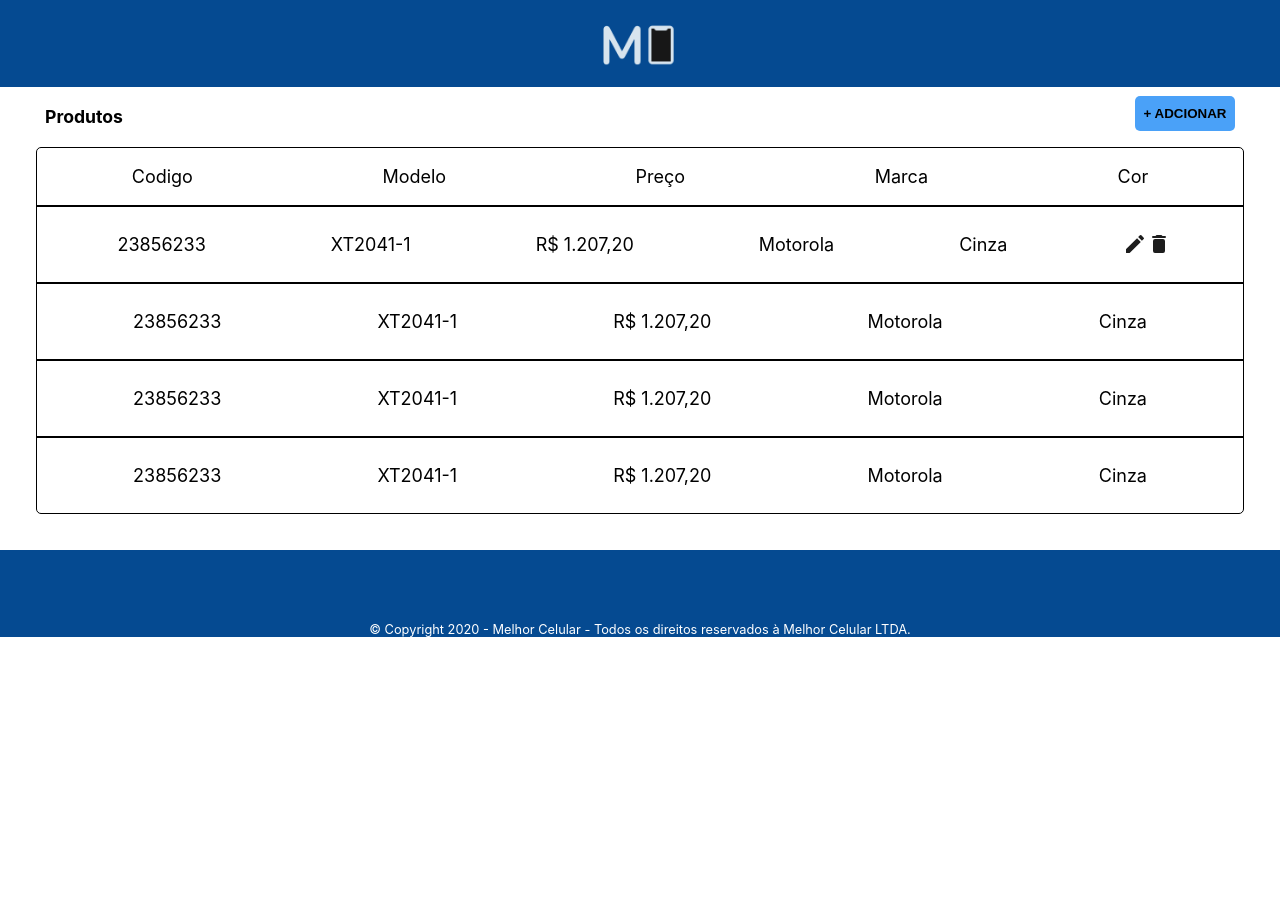
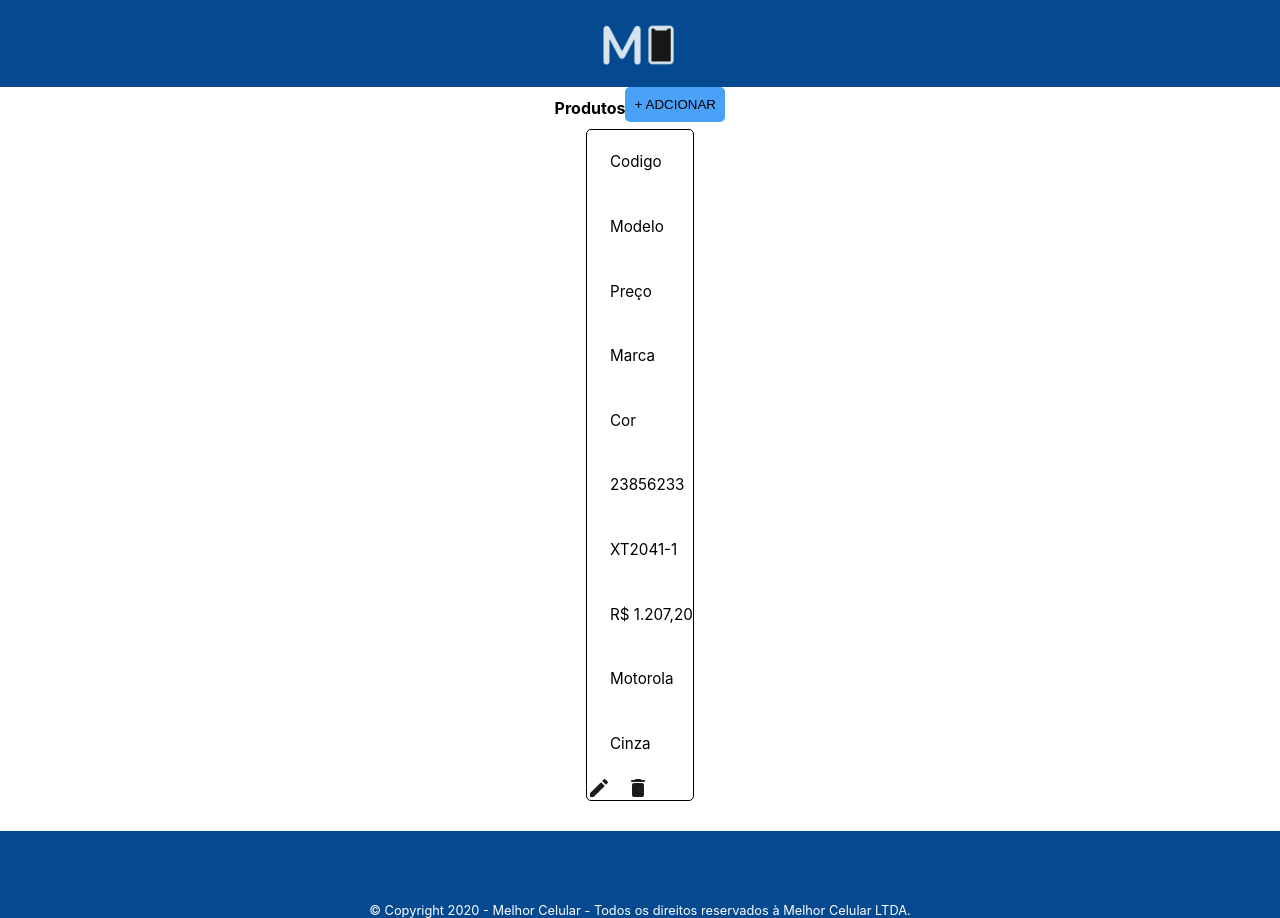
Before and after one commit to amitcesar/melhorcom-front-end-test, a React (Create React App) app: page / in a window 1280 px wide. Before the commit the page ends 800 px from the top, so only its background shows below. Built offline with nearby package versions, Linux system fonts and the light colour scheme.

Commit message:
align main content

```diff
--- a/src/App.js
+++ b/src/App.js
@@ -2,11 +2,12 @@
 import { Header } from "./components/Header.js";
 import { Footer } from "./components/Footer.js";
 import { PhonesList } from "./components/PhonesList.js";
+import { MainContent } from "./components/MainContent.js";
 function App() {
   return (
     <div className="App">
       <Header />
-      <PhonesList />
+      <MainContent />
       <Footer />
     </div>
   );
--- /dev/null
+++ b/src/components/MainContent.css
@@ -0,0 +1,69 @@
+.phones-container {
+  display: flex;
+  justify-content: center;
+  align-items: center;
+  flex-direction: column;
+
+  min-width: 500px;
+  font-size: 0.95rem;
+}
+.phones-container li,
+.phones-container ul {
+  list-style: none;
+  padding: 0;
+}
+
+.header-list {
+  display: flex;
+  justify-content: space-between;
+  align-items: center;
+}
+
+.header-list p {
+  font-weight: bold;
+  font-size: 1rem;
+}
+
+.header-list button {
+  width: 100px;
+  height: 35px;
+  padding: 0.5em;
+  background: #4aa1f8;
+  border-radius: 5px;
+
+  display: block;
+  margin-bottom: 0.5em;
+}
+
+.list-wrapper {
+  border: 1px solid black;
+  border-radius: 5px;
+  margin-bottom: 2em;
+}
+
+.list-category li,
+.list-content li {
+  padding: 1.5em;
+}
+
+.list-category li:last-of-type,
+.list-content li:last-of-type {
+  margin-right: auto;
+}
+
+.list-category li {
+  padding-left: 1.5em;
+}
+.list-content li {
+  padding-left: 1.5em;
+  padding-right: 0em;
+}
+
+.links-div {
+  display: flex;
+}
+
+.list-content img {
+  display: block;
+  margin-right: 1em;
+}
--- /dev/null
+++ b/src/components/MainContent.js
@@ -0,0 +1,36 @@
+import React from "react";
+import "./MainContent.css";
+import Edit from "../images/edit-24px.svg";
+import Delete from "../images/delete-24px.svg";
+export const MainContent = () => {
+  return (
+    <div className="phones-container">
+      <div className="header-list">
+        <p className="header-title">Produtos</p>
+        <button onClick="" className="buttonAdd">
+          + ADCIONAR
+        </button>
+      </div>
+      <div className="list-wrapper">
+        <ul className="list-category">
+          <li>Codigo</li>
+          <li>Modelo</li>
+          <li>Preço</li>
+          <li>Marca</li>
+          <li>Cor</li>
+        </ul>
+        <ul className="list-content">
+          <li>23856233</li>
+          <li>XT2041-1</li>
+          <li>R$ 1.207,20</li>
+          <li>Motorola</li>
+          <li>Cinza</li>
+          <ul class="links-div">
+            <img src={Edit} alt="Edit" />
+            <img src={Delete} alt="Delete" />
+          </ul>
+        </ul>
+      </div>
+    </div>
+  );
+};
--- a/src/components/PhonesList.css
+++ /dev/null
@@ -1,70 +0,0 @@
-.phones-container {
-  display: flex;
-  justify-content: center;
-  align-items: center;
-  flex-direction: column;
-
-  padding: 0em 2em;
-  min-width: 500px;
-}
-
-.header-list {
-  display: flex;
-  justify-content: space-between;
-  align-items: center;
-
-  width: 100%;
-  padding: 0.5em;
-}
-
-.header-list p {
-  font-weight: 700;
-  font-size: 1.1rem;
-}
-
-.header-list button {
-  width: 100px;
-  height: 35px;
-  padding: 0.5em;
-  background: #4aa1f8;
-  border-radius: 5px;
-  font-weight: bold;
-  display: inline-block;
-  margin-bottom: 0.5em;
-}
-
-.list-wrapper {
-  border: 1px solid black;
-  border-radius: 5px;
-  width: 100%;
-  margin-bottom: 2em;
-}
-
-.list-wrapper .list-category {
-  display: flex;
-  justify-content: space-around;
-}
-
-.list-category p {
-  padding: 1em;
-}
-
-.list-content {
-  display: flex;
-  padding: 1em;
-  align-items: center;
-  justify-content: space-around;
-  align-items: center;
-  border-top: 2px solid black;
-}
-
-.list-content p {
-  padding: 0.5em;
-}
-
-.image-div {
-  display: flex;
-}
-.image-div img {
-  display: inline-block;
-}
--- a/src/components/PhonesList.js
+++ /dev/null
@@ -1,60 +0,0 @@
-import React from "react";
-import "./PhonesList.css";
-import Edit from "../images/edit-24px.svg";
-import Delete from "../images/delete-24px.svg";
-export const PhonesList = () => {
-  return (
-    <div className="phones-container">
-      <div className="header-list">
-        <p className="header-title">Produtos</p>
-        <button onClick="" className="buttonAdd">
-          + ADCIONAR
-        </button>
-      </div>
-      <div className="list-wrapper">
-        <div className="list-category">
-          <p>Codigo</p>
-          <p>Modelo</p>
-          <p>Preço</p>
-          <p>Marca</p>
-          <p>Cor</p>
-        </div>
-        <div className="list-content">
-          <p>23856233</p>
-          <p>XT2041-1</p>
-          <p>R$ 1.207,20</p>
-          <p>Motorola</p>
-          <p>Cinza</p>
-          <div class="image-div">
-            <img src={Edit} alt="Edit" />
-            <img src={Delete} alt="Delete" />
-          </div>
-        </div>
-
-        <div className="list-content">
-          <p>23856233</p>
-          <p>XT2041-1</p>
-          <p>R$ 1.207,20</p>
-          <p>Motorola</p>
-          <p>Cinza</p>
-        </div>
-
-        <div className="list-content">
-          <p>23856233</p>
-          <p>XT2041-1</p>
-          <p>R$ 1.207,20</p>
-          <p>Motorola</p>
-          <p>Cinza</p>
-        </div>
-
-        <div className="list-content">
-          <p>23856233</p>
-          <p>XT2041-1</p>
-          <p>R$ 1.207,20</p>
-          <p>Motorola</p>
-          <p>Cinza</p>
-        </div>
-      </div>
-    </div>
-  );
-};
```
